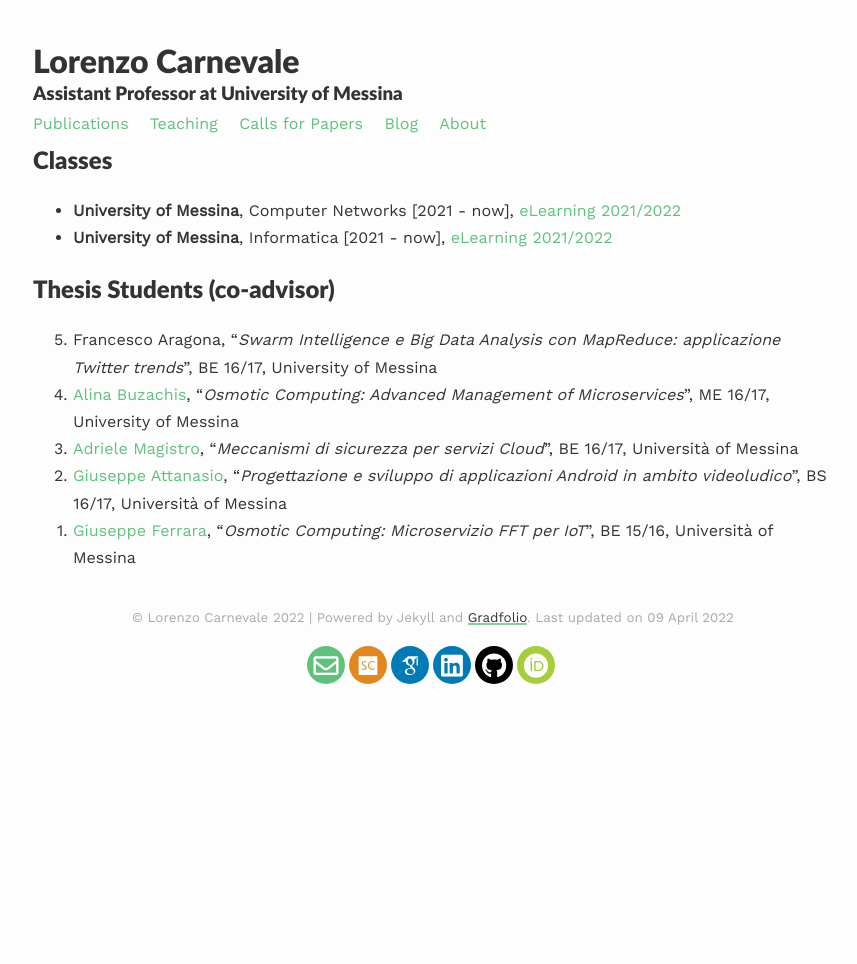
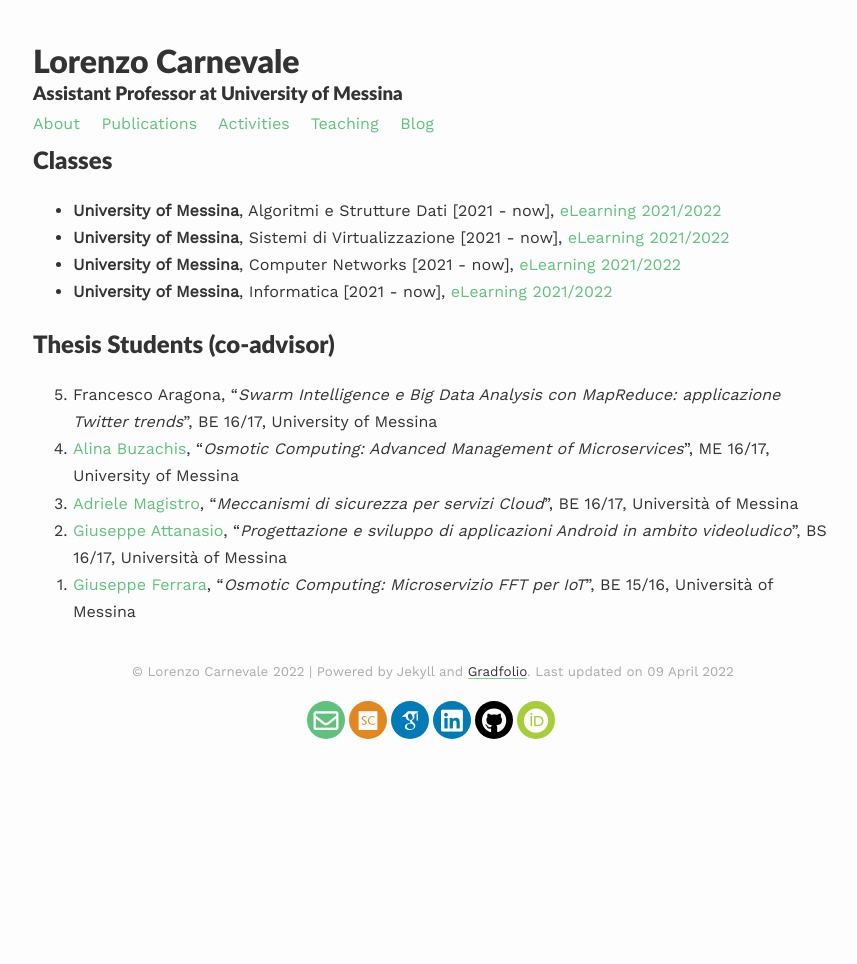
Before and after one commit to lcarnevale/lcarnevale.github.io, a Jekyll site: the page built from _pages/teaching.md, in a window 1280 px wide. Shown: the whole page, without its empty margins (207-1064 px from the left). Built offline with Jekyll 4.4.1, drawn with Linux system fonts in a browser that asks for light colours; nearby versions of some CDN libraries; some web fonts are replaced.

Commit message:
change sections name

```diff
--- a/_includes/navigation.html
+++ b/_includes/navigation.html
@@ -1,10 +1,10 @@
 <div class="links scroll">
+        <a href="{{site.baseurl}}/">About</a>
         <!-- <a href="{{site.baseurl}}/">News</a> -->
         <a href="{{site.baseurl}}/publications/">Publications</a>
         <!-- <a href="{{site.baseurl}}/projects/">Projects</a> -->
-        <a href="{{site.baseurl}}/education/">Teaching</a>
-        <a href="{{site.baseurl}}/calls/">Calls for Papers</a>
+        <a href="{{site.baseurl}}/activities/">Activities</a>
+        <a href="{{site.baseurl}}/teaching/">Teaching</a>
         <a href="{{site.baseurl}}/blog/">Blog</a>
         <!-- <a href="{{site.baseurl}}/venue/">Venue</a> -->
-        <a href="{{site.baseurl}}/">About</a>
 </div>
--- a/_pages/education.md
+++ b/_pages/teaching.md
@@ -1,11 +1,13 @@
 ---
 title:
 layout: default
-permalink: /education/
+permalink: /teaching/
 published: true
 ---
 
 ## Classes
+- **University of Messina**, Algoritmi e Strutture Dati [2021 - now], [eLearning 2021/2022](https://moodle2.unime.it/course/view.php?id=48154)
+- **University of Messina**, Sistemi di Virtualizzazione [2021 - now], [eLearning 2021/2022](https://moodle2.unime.it/course/view.php?id=48153)
 - **University of Messina**, Computer Networks [2021 - now], [eLearning 2021/2022](https://moodle2.unime.it/course/view.php?id=48056)
 - **University of Messina**, Informatica [2021 - now], [eLearning 2021/2022](https://moodle2.unime.it/course/view.php?id=48069)
 
```
Also changed, not shown: _pages/activities.md (added, +13 -0 lines), _pages/calls.md (deleted, +0 -15 lines).
